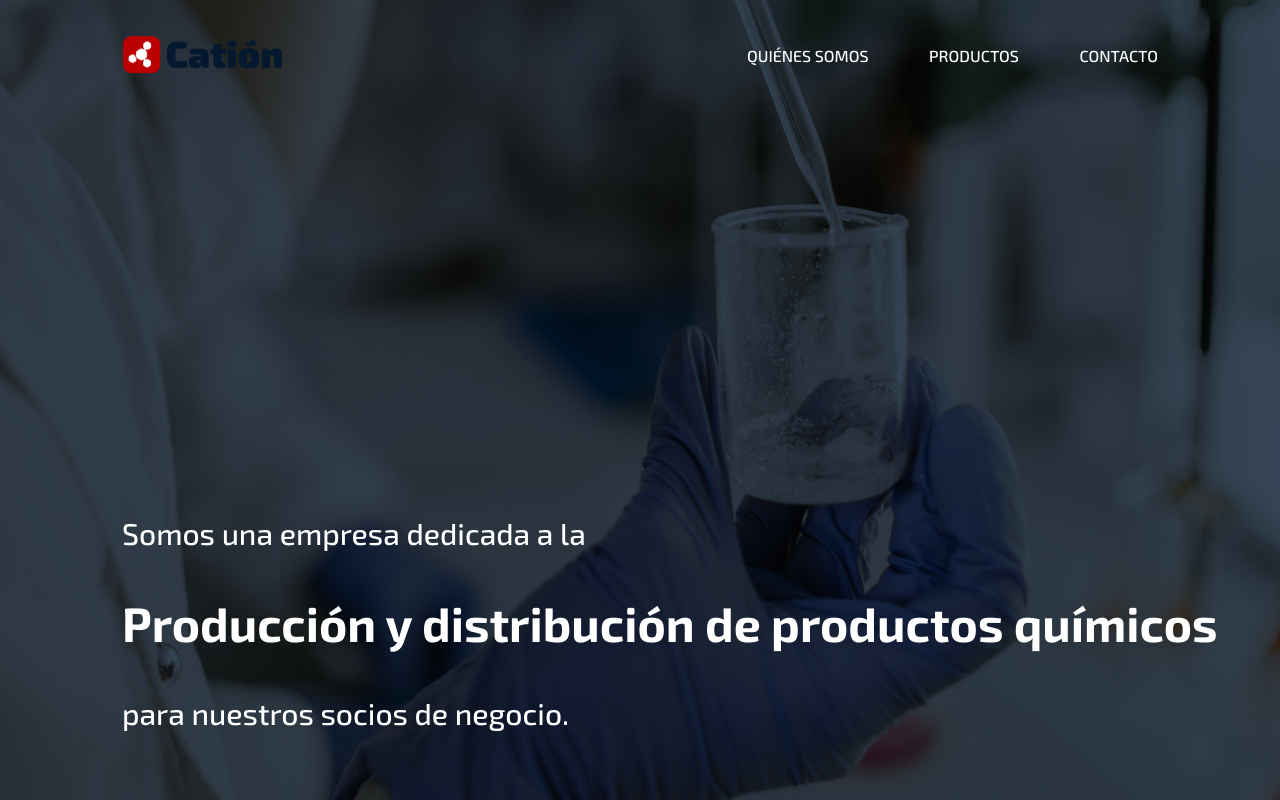
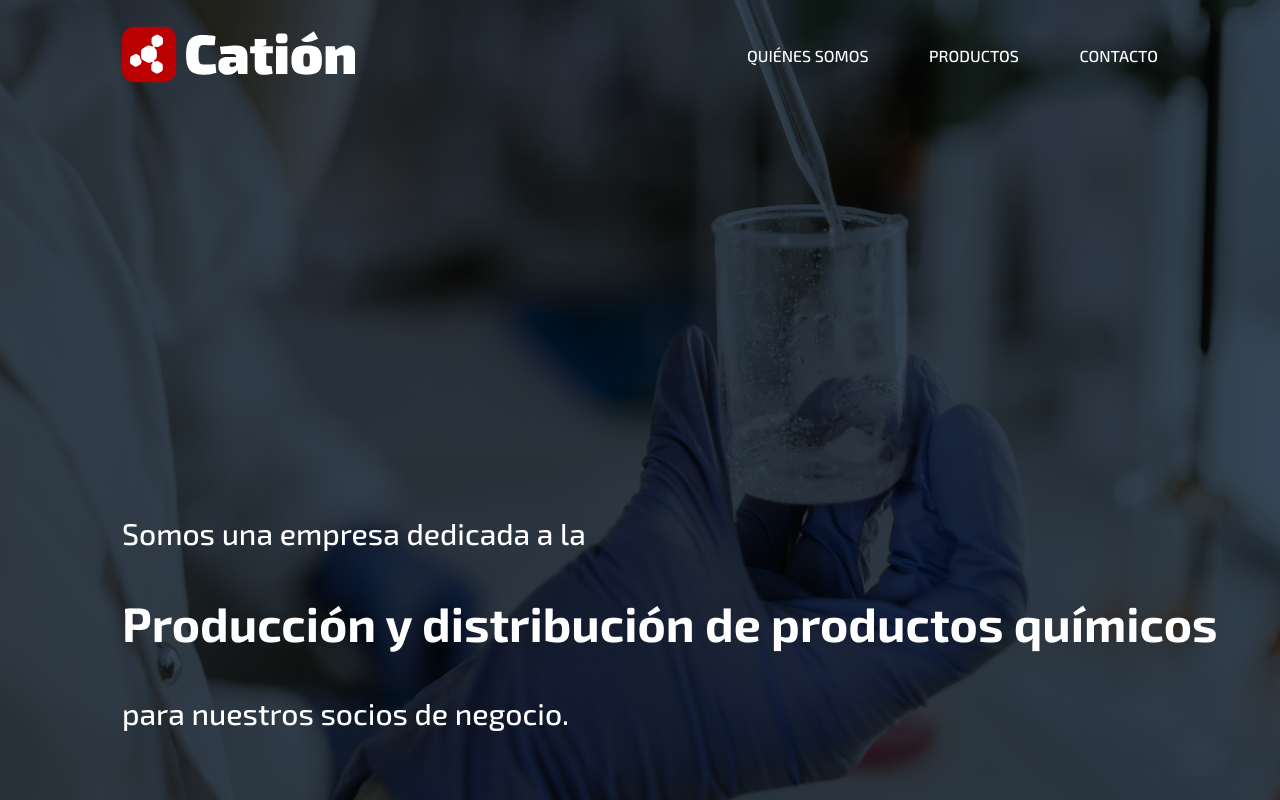
Before and after one commit to JoaquinPalacios/cation, a Next.js app: page / in a window 1280 px wide. Shown: the top 800 px of the page. Built offline with nearby package versions, Linux system fonts and the light colour scheme.

Commit message:
new logo added

```diff
--- a/styles/_navbar.scss
+++ b/styles/_navbar.scss
@@ -10,7 +10,7 @@
         width: 100%;
 
         .navbar-brand {
-            margin-left: 86px;
+            margin-left: 122px;
             .logo {
                 display: block;
             }
```
Also changed, not shown: public/images/logo.svg.
